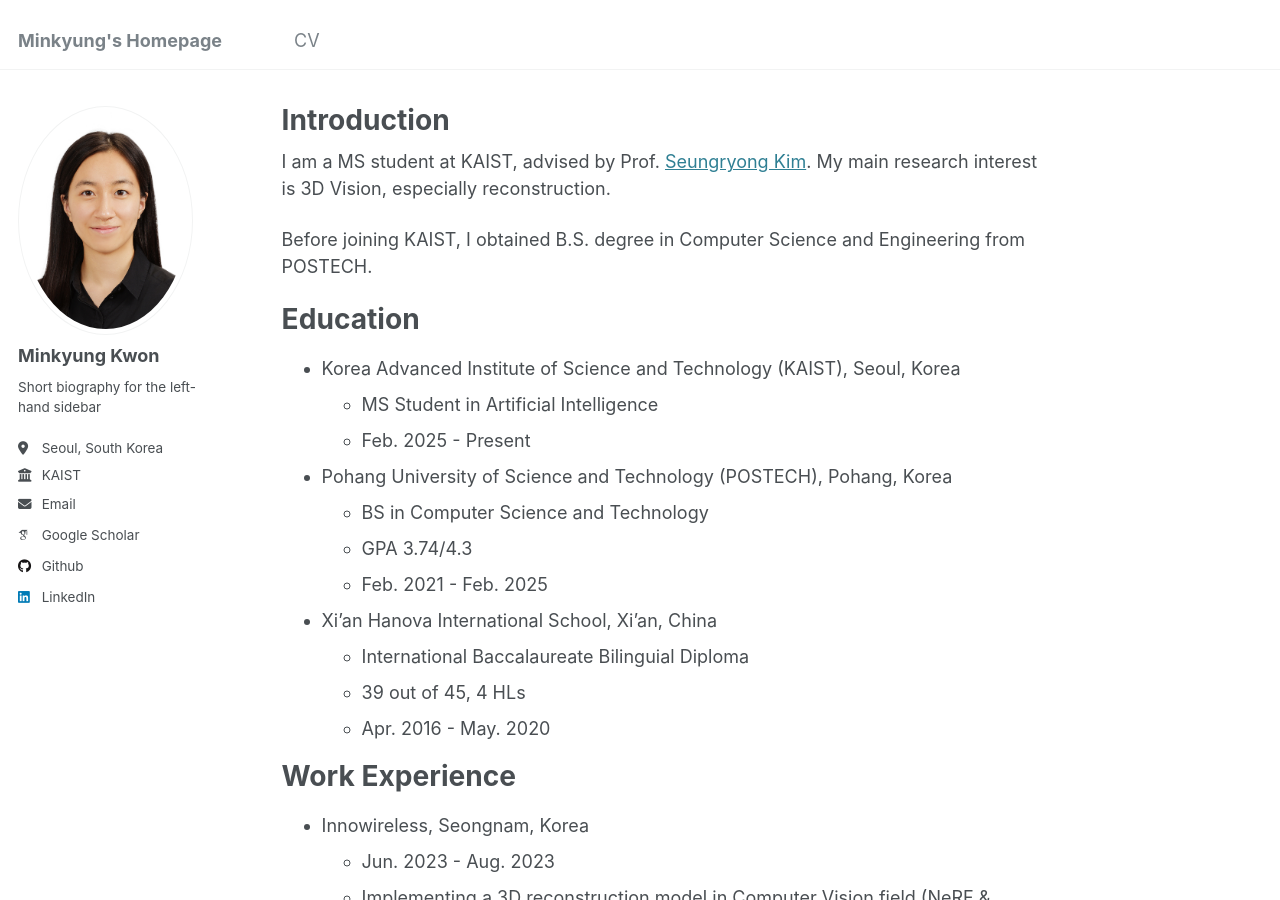
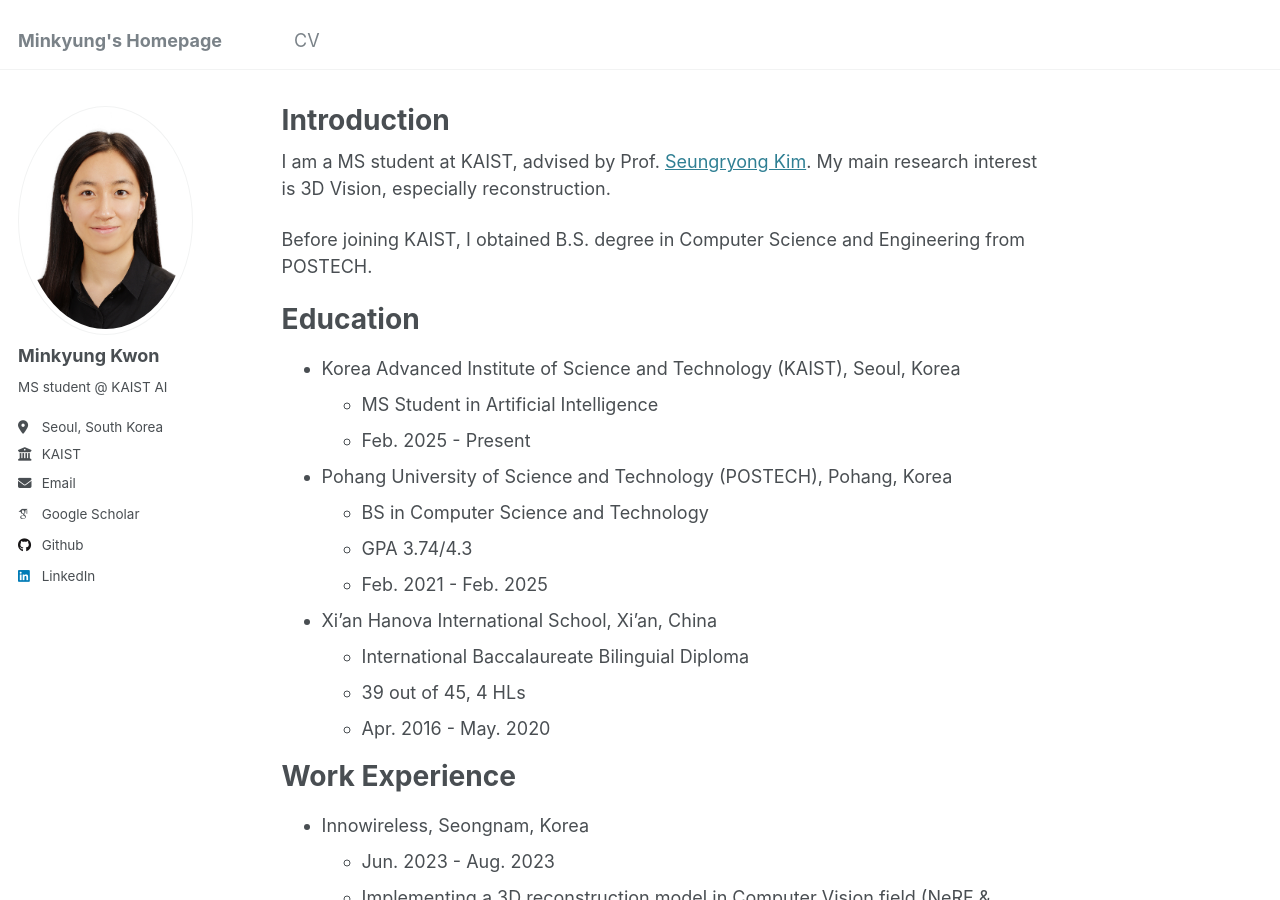
Before and after one commit to mkxdxdxd/mkxdxdxd.github.io, a Jekyll site: the page built from _pages/about.md, in a window 1280 px wide and 900 px high. Built offline with Jekyll 4.4.1, drawn with Linux system fonts in a browser that asks for light colours; some web fonts are replaced.

Commit message:
final final

```diff
--- a/_config.yml
+++ b/_config.yml
@@ -21,10 +21,10 @@
 #               Additional customization can be done by editing /_includes/author-profile.html
 author:
   # Biographic information
-  avatar           : "권민경_증명사진.jpg"
+  avatar           : "mk.png"
   name             : "Minkyung Kwon"
   pronouns         : # example: "she/her"
-  bio              : "Short biography for the left-hand sidebar"
+  bio              : "MS student @ KAIST AI"
   location         : "Seoul, South Korea"
   employer         : "KAIST"
   uri              : # URL
--- a/_data/navigation.yml
+++ b/_data/navigation.yml
@@ -21,7 +21,7 @@
   #   url: /year-archive/
 
   - title: "CV"
-    url: /cv/
+    url: /files/cv.pdf
 
   # - title: "Guide"
   #   url: /markdown/
```
Also changed, not shown: images/mk.png (renamed from images/권민경_증명사진.jpg).
